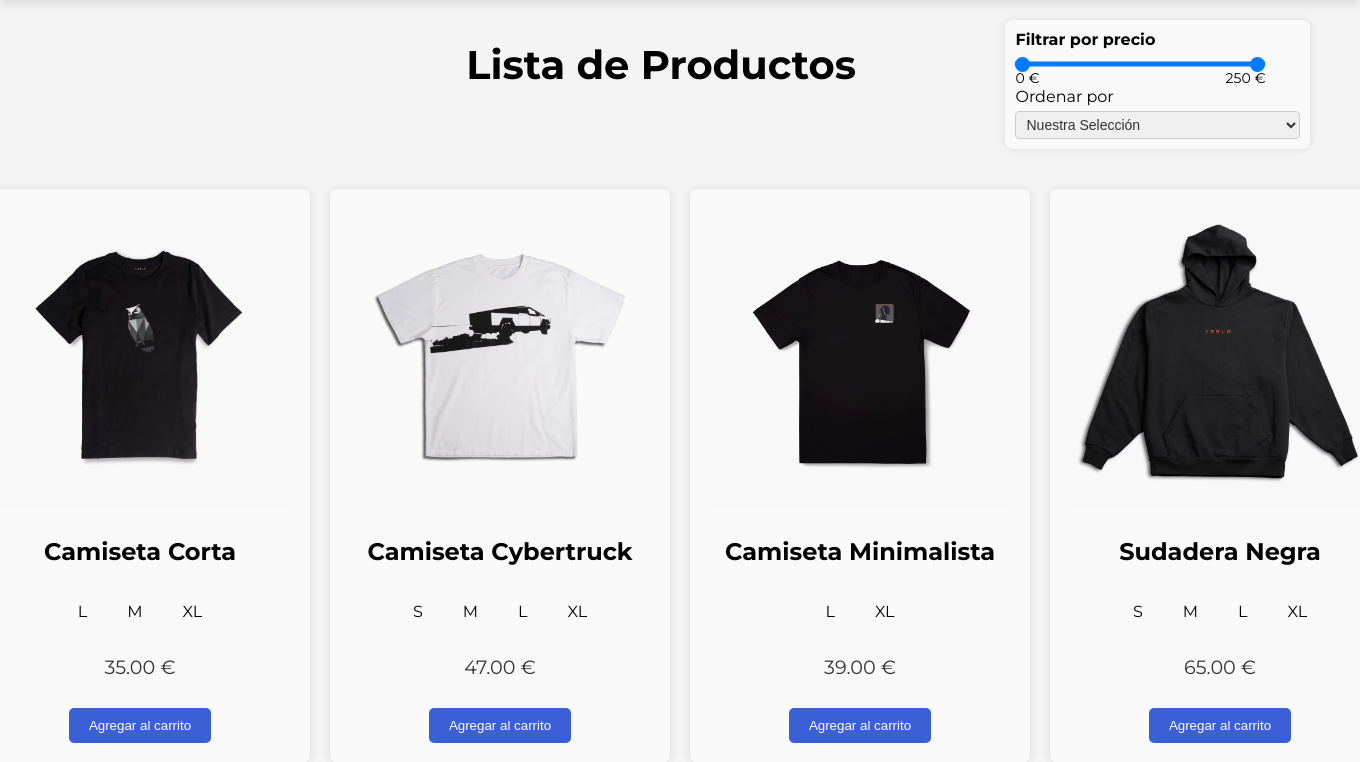
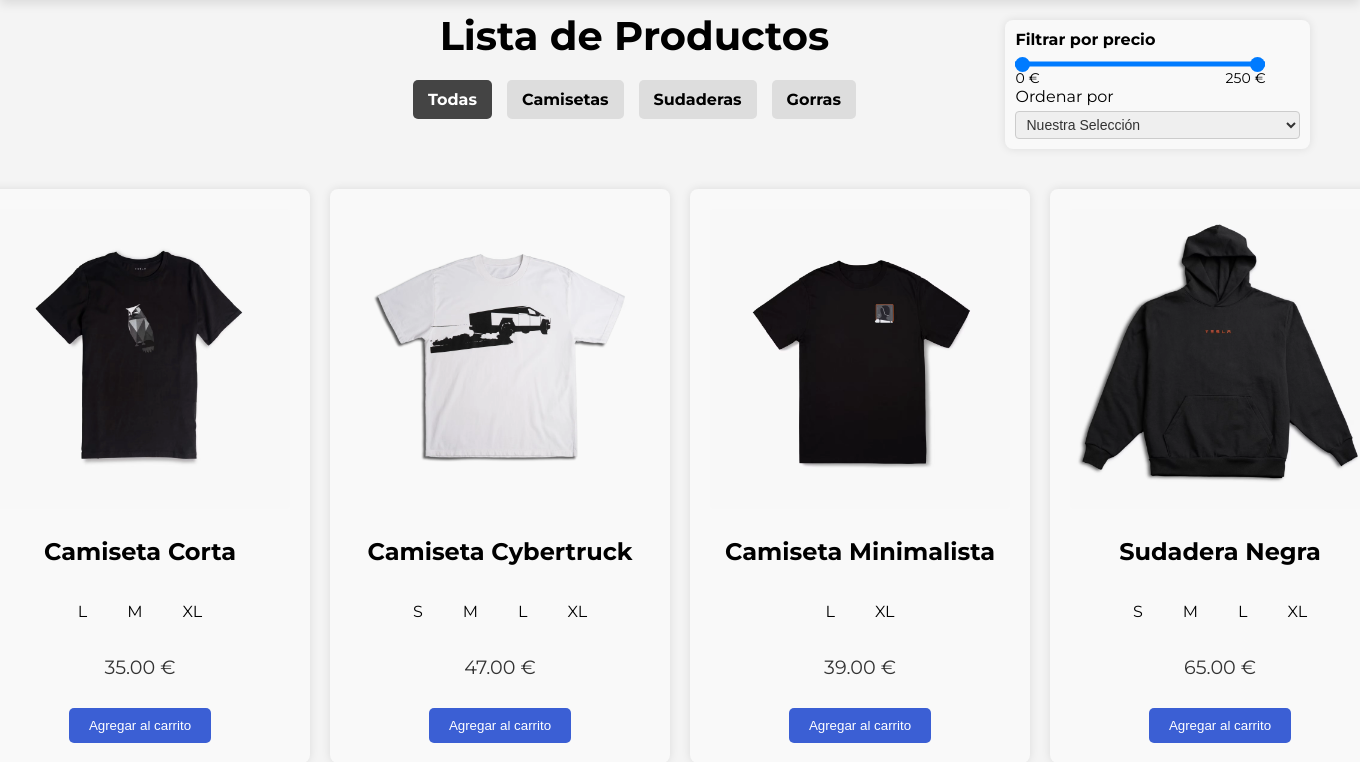
Before and after one commit to sergiics9/intermodular, a PHP site: page / in a window 1360 px wide; the page is wider, and only the part inside the window is pictured. Shown: the part 134-896 px from the top of that part. Run offline with PHP 8.4, Linux system fonts and the light colour scheme; data comes from the database, SQL or seed files in the repository.

Commit message:
Add categories

```diff
--- a/index.php
+++ b/index.php
@@ -9,6 +9,8 @@ if (isset($_GET['busqueda'])) {
 $min = isset($_GET['min']) ? (int)$_GET['min'] : 0;
 $max = isset($_GET['max']) ? (int)$_GET['max'] : 250; // Ajusta según tu rango de precios
 $orden = isset($_GET['orden']) ? $_GET['orden'] : "";
+$categoria = isset($_GET['categoria']) ? (int)$_GET['categoria'] : 0;
+
 
 ?>
 
@@ -85,13 +87,12 @@ $orden = isset($_GET['orden']) ? $_GET['orden'] : "";
             <!-- FILTROS -->
             <section class="filtros">
                 <form class="form-filtros" method="GET" id="filtroForm">
-                    <!-- Filtro por precio -->
+                    <input type="hidden" name="categoria" value="<?php echo $categoria; ?>"> <!-- Mantiene la categoría seleccionada -->
+
                     <label for="precio">Filtrar por precio</label>
                     <div class="range-slider">
-                        <input type="range" id="minPrecio" name="min" min="0" max="250" step="1"
-                            value="<?php echo $min; ?>">
-                        <input type="range" id="maxPrecio" name="max" min="0" max="250" step="1"
-                            value="<?php echo $max; ?>">
+                        <input type="range" id="minPrecio" name="min" min="0" max="250" step="1" value="<?php echo $min; ?>">
+                        <input type="range" id="maxPrecio" name="max" min="0" max="250" step="1" value="<?php echo $max; ?>">
                         <div class="slider-track"></div>
                     </div>
                     <div class="values">
@@ -110,12 +111,19 @@ $orden = isset($_GET['orden']) ? $_GET['orden'] : "";
                         <option value="precio_desc" <?php if ($orden == "precio_desc") echo "selected"; ?>>Precio (Mayor > Menor)</option>
                     </select>
 
+                </form>
 
-                </form>
             </section>
 
             <section class="products">
                 <h2 class="h2-main">Lista de Productos</h2>
+                <nav class="categorias-nav">
+                    <a href="index.php" class="<?php echo empty($categoria) ? 'active' : ''; ?>">Todas</a>
+                    <a href="index.php?categoria=1" class="<?php echo ($categoria == 1) ? 'active' : ''; ?>">Camisetas</a>
+                    <a href="index.php?categoria=2" class="<?php echo ($categoria == 2) ? 'active' : ''; ?>">Sudaderas</a>
+                    <a href="index.php?categoria=3" class="<?php echo ($categoria == 3) ? 'active' : ''; ?>">Gorras</a>
+                </nav>
+
         </div>
         <div class="container">
             <?php
@@ -125,6 +133,13 @@ $orden = isset($_GET['orden']) ? $_GET['orden'] : "";
             if (!empty($busqueda)) {
                 $sql .= " AND nombre LIKE '%$busqueda%'";
             }
+
+            if (!empty($categoria)) {
+                $categoria_id = (int) $categoria; // Convertir a número por seguridad
+                $sql .= " AND categoria_id = $categoria_id";
+            }
+
+
 
             switch ($orden) {
                 case 'nombre_asc':
@@ -140,7 +155,7 @@ $orden = isset($_GET['orden']) ? $_GET['orden'] : "";
                     $sql .= " ORDER BY precio DESC";
                     break;
                 case 'novedades':
-                    $sql .= " ORDER BY fecha_creacion DESC"; // Si tienes una columna de fecha de creación
+                    $sql .= " ORDER BY fecha_creacion DESC";
                     break;
             }
 
@@ -184,7 +199,7 @@ $orden = isset($_GET['orden']) ? $_GET['orden'] : "";
                     echo "</div>";
                 }
             } else {
-                echo "<p>No se encontraron resultados para este producto '<strong>" . htmlspecialchars($busqueda) . "</strong>'</p>";
+                echo "<p>No se encontraron resultados para este producto </p>";
             }
             ?>
 
--- a/styles.css
+++ b/styles.css
@@ -950,6 +950,32 @@ input[type="range"]::-webkit-slider-thumb {
   margin-top: 5px;
 }
 
+.categorias-nav {
+  display: flex;
+  justify-content: center;
+  gap: 15px;
+  margin-bottom: 20px;
+}
+
+.categorias-nav a {
+  text-decoration: none;
+  padding: 10px 15px;
+  border-radius: 5px;
+  background-color: #ddd;
+  color: black;
+  font-weight: bold;
+  transition: background 0.3s;
+}
+
+.categorias-nav a:hover {
+  background-color: #bbb;
+}
+
+.categorias-nav .active {
+  background-color: #444;
+  color: white;
+}
+
 @media screen and (max-width: 768px) {
   .table-tallas,
   .table-sudaderas,
```
Also changed, not shown: anadir_producto.php (+25 -30 lines), images/51.webp (added), images/52.webp (added).
